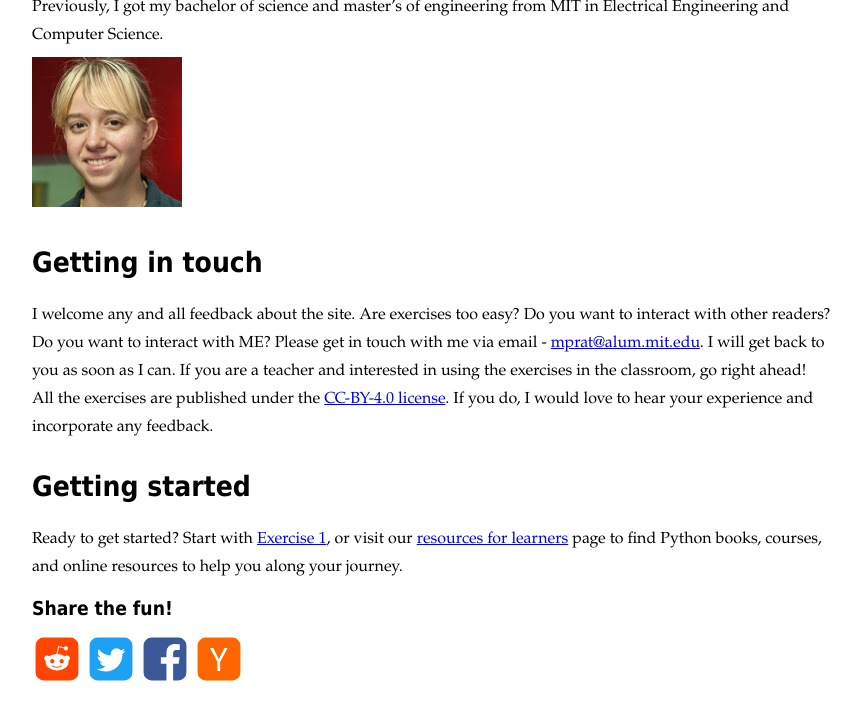
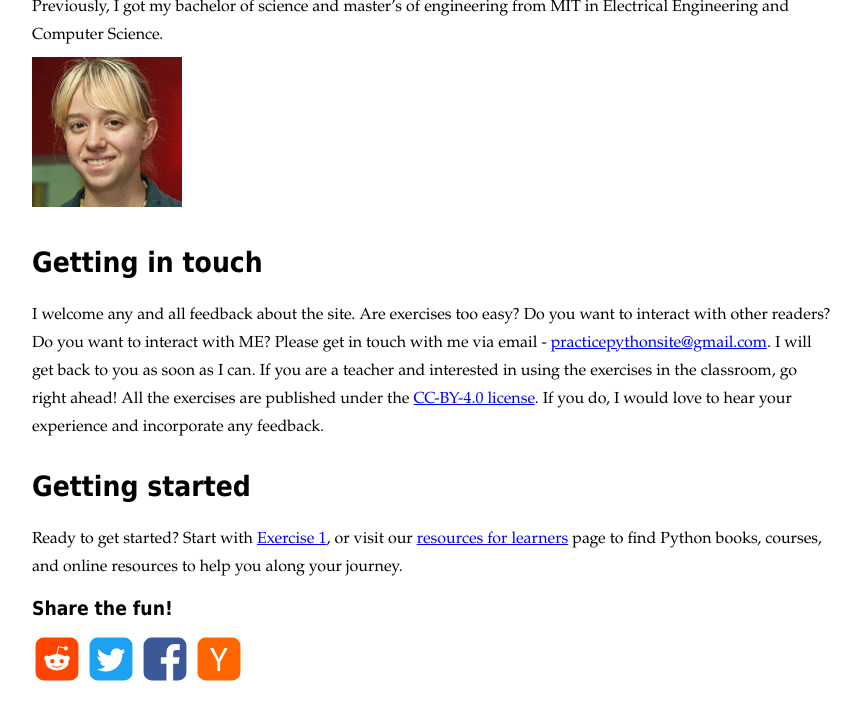
Before and after one commit to mprat/practicepython, a Jekyll site: the page built from about/index.md, in a window 1280 px wide and 900 px high, scrolled down 2744 px, cut to the strip 0-724 px from the top of the window. Shown: the top 720 px of the strip, without its empty margins (208-1069 px from the left). Built offline with Jekyll 4.4.1, drawn with Linux system fonts in a browser that asks for light colours; comment, search, counter and statistics services are not loaded.

Commit message:
email changed to pp gmail

```diff
--- a/about/index.md
+++ b/about/index.md
@@ -46,7 +46,7 @@ My name is Michele Pratusevich, and in my day job I am a research engineer. This
 
 # Getting in touch
 
-I welcome any and all feedback about the site. Are exercises too easy? Do you want to interact with other readers? Do you want to interact with ME? Please get in touch with me via email - <a href="mailto:mprat@alum.mit.edu">mprat@alum.mit.edu</a>. I will get back to you as soon as I can. If you are a teacher and interested in using the exercises in the classroom, go right ahead! All the exercises are published under the [CC-BY-4.0 license](https://creativecommons.org/licenses/by/4.0/). If you do, I would love to hear your experience and incorporate any feedback.
+I welcome any and all feedback about the site. Are exercises too easy? Do you want to interact with other readers? Do you want to interact with ME? Please get in touch with me via email - <a href="mailto:practicepythonsite@gmail.com">practicepythonsite@gmail.com</a>. I will get back to you as soon as I can. If you are a teacher and interested in using the exercises in the classroom, go right ahead! All the exercises are published under the [CC-BY-4.0 license](https://creativecommons.org/licenses/by/4.0/). If you do, I would love to hear your experience and incorporate any feedback.
 
 # Getting started
 
```
